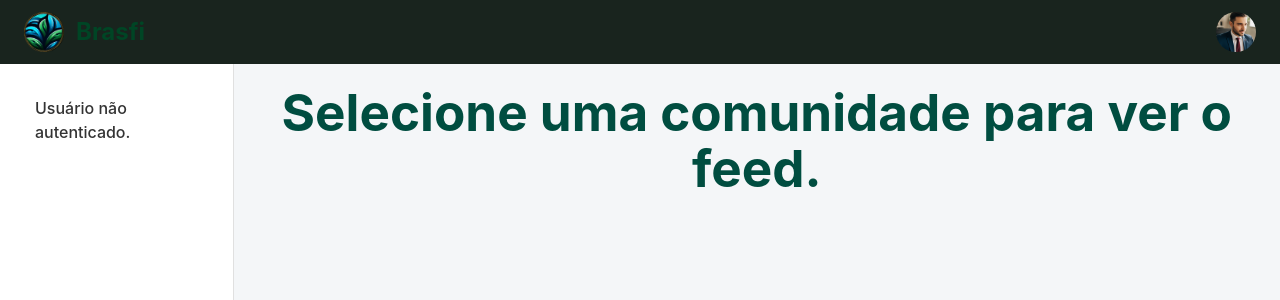
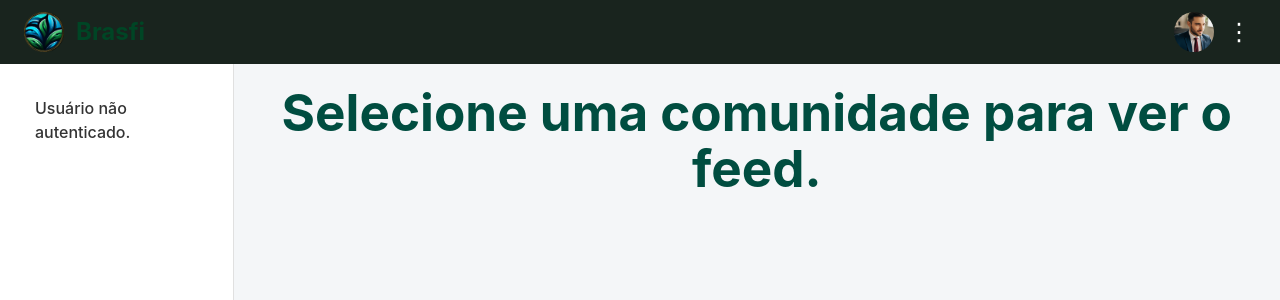
Before and after one commit to davimqz/Projeto-BRASFI, a React (Vite) app in the folder app-brasfi-frontend/: page /home in a window 1280 px wide. Shown: the top 300 px of the page. Built offline with nearby package versions, Linux system fonts and the light colour scheme.

Commit message:
[Fix] Ícone para Editar perfil e logout e área clicável do mesmo

```diff
--- a/app-brasfi-frontend/src/pages/Home.tsx
+++ b/app-brasfi-frontend/src/pages/Home.tsx
@@ -39,6 +39,10 @@ export default function Home() {
 
   // Estado para erro geral de edição de post (opcional, se quisermos um feedback mais centralizado)
   const [editPostError, setEditPostError] = useState<string | null>(null);
+
+  // Estado para o menu de configurações do usuário
+  const [isSettingsMenuOpen, setIsSettingsMenuOpen] = useState<boolean>(false);
+  const settingsMenuRef = useRef<HTMLDivElement>(null); // Ref para o menu dropdown
 
   // Ref para o observer da rolagem infinita
   const observer = useRef<IntersectionObserver | null>(null);
@@ -274,6 +278,46 @@ export default function Home() {
     }
   };
 
+  const toggleSettingsMenu = () => {
+    setIsSettingsMenuOpen(prev => !prev);
+  };
+
+  const handleLogout = () => {
+    localStorage.removeItem('token');
+    localStorage.removeItem('userId');
+    localStorage.removeItem('userName'); // Limpar nome do usuário também se estiver lá
+    setUserName(null);
+    setCurrentUserId(null);
+    setPosts([]); // Limpar posts
+    setCommunities([]); // Limpar comunidades
+    setSelectedCommunityId(null);
+    setIsSettingsMenuOpen(false); // Fechar o menu
+    navigate('/login');
+  };
+
+  // useEffect para fechar o menu de configurações se clicar fora dele
+  useEffect(() => {
+    const handleClickOutside = (event: MouseEvent) => {
+      if (isSettingsMenuOpen && settingsMenuRef.current &&
+          !settingsMenuRef.current.contains(event.target as Node)) {
+        // Se o clique não foi na área que abre o menu (avatar + ícone de settings)
+        // então feche o menu.
+        const avatarAndSettingsClickableArea = (event.target as HTMLElement).closest('.avatar-settings-clickable-area');
+        if (!avatarAndSettingsClickableArea) {
+            setIsSettingsMenuOpen(false);
+        }
+      }
+    };
+
+    if (isSettingsMenuOpen) {
+      document.addEventListener('mousedown', handleClickOutside);
+    }
+
+    return () => {
+      document.removeEventListener('mousedown', handleClickOutside);
+    };
+  }, [isSettingsMenuOpen]);
+
   return (
     <div className="home-container">
       {/* Header Superior */}
@@ -282,11 +326,31 @@ export default function Home() {
           <img src={logo} alt="Logo Brasfi" className="logo-header" />
           <h2 className="logo-name-header">Brasfi</h2>
         </div>
-        <div className="user-greeting-avatar-container"> {/* Novo container para agrupar saudação e avatar */}
+        <div className="user-actions-area">
           {userName && <span className="user-greeting">Olá, {userName}</span>}
-          <Link to="/profile" className="avatar-link">
-            <img src={profilePhoto} alt="Avatar do usuário" className="avatar-placeholder" />
-          </Link>
+          {/* Novo container para avatar e settings que será clicável */}
+          <div className="avatar-settings-clickable-area" onClick={toggleSettingsMenu} style={{ cursor: 'pointer' }}>
+            <div className="avatar-display-container">
+              <img src={profilePhoto} alt="Avatar do usuário" className="avatar-placeholder" />
+            </div>
+            <div className="settings-icon-container">
+              <button className="settings-button" aria-label="Configurações">
+                ⋮
+              </button>
+            </div>
+          </div>
+          {/* Menu dropdown continua posicionado em relação a user-actions-area ou um container pai específico se necessário */}
+          {/* Mas a ref para fechar ao clicar fora está no próprio dropdown */}
+          {isSettingsMenuOpen && (
+            <div className="settings-dropdown-menu" ref={settingsMenuRef} onClick={(e) => e.stopPropagation()}>
+              <Link to="/profile" className="settings-dropdown-item" onClick={() => setIsSettingsMenuOpen(false)}>
+                Editar Perfil
+              </Link>
+              <button onClick={handleLogout} className="settings-dropdown-item logout-button">
+                Sair
+              </button>
+            </div>
+          )}
         </div>
       </header>
 
--- a/app-brasfi-frontend/src/styles/home.css
+++ b/app-brasfi-frontend/src/styles/home.css
@@ -205,3 +205,80 @@
   --primary-darker: #2980b9; // Azul mais escuro para hover
 }
 */
+
+/* Estilos para a área de ações do usuário (saudação, avatar, configurações) */
+.user-actions-area {
+  display: flex;
+  align-items: center;
+  gap: 0.75rem; /* Espaço entre saudação, avatar e botão de config */
+  position: relative; /* Para posicionar o dropdown menu */
+}
+
+/* Novo estilo para a área clicável de avatar e settings */
+.avatar-settings-clickable-area {
+  display: flex;
+  align-items: center;
+  gap: 0.5rem; /* Espaçamento entre o avatar e os três pontinhos */
+}
+
+.settings-button {
+  background: none;
+  border: none;
+  color: var(--white, #ffffff);
+  font-size: 1.5rem; /* Tamanho do ícone de engrenagem */
+  cursor: pointer;
+  padding: 5px;
+  line-height: 1;
+  display: flex;
+  align-items: center;
+  justify-content: center;
+}
+
+.settings-button:hover {
+  color: var(--primary-light, #7bceff); /* Um tom mais claro da primária ou branco */
+}
+
+.settings-menu-container {
+ position: relative; /* Necessário para o posicionamento absoluto do dropdown */
+}
+
+.settings-dropdown-menu {
+  position: absolute;
+  top: 100%; /* Abaixo do botão de configurações */
+  right: 0; /* Alinhado à direita do container pai */
+  background-color: var(--white, #ffffff);
+  border: 1px solid var(--secondary-light, #e0e0e0);
+  border-radius: 6px;
+  box-shadow: 0 4px 12px rgba(0, 0, 0, 0.15);
+  z-index: 1010; /* Acima do header, mas abaixo de modais de alta prioridade */
+  min-width: 160px;
+  padding: 8px 0; /* Espaçamento interno vertical */
+}
+
+.settings-dropdown-item {
+  display: block;
+  width: 100%;
+  padding: 10px 15px;
+  text-align: left;
+  background: none;
+  border: none;
+  color: var(--dark-gray, #333);
+  cursor: pointer;
+  font-size: 0.95em;
+  text-decoration: none; /* Para o Link */
+  box-sizing: border-box;
+}
+
+.settings-dropdown-item:hover {
+  background-color: var(--secondary-lighter, #f0f0f0);
+  color: var(--primary, #00796b);
+}
+
+.settings-dropdown-item.logout-button {
+  color: var(--danger, #d9534f); /* Cor de perigo para logout */
+}
+
+.settings-dropdown-item.logout-button:hover {
+  background-color: var(--danger-light, #fbe9e7); /* Fundo claro para perigo no hover */
+  color: var(--danger-dark, #b71c1c);
+}
--- a/app-brasfi-frontend/src/styles/postItem.css
+++ b/app-brasfi-frontend/src/styles/postItem.css
@@ -124,7 +124,7 @@
   text-align: left;
   background: none;
   border: none;
-  color: darkgoldenrod; /* Alterado para amarelo escuro */
+  color: var(--primary, #00796b); /* Alterado para a cor primária (verde) */
   cursor: pointer;
   font-size: 0.9em;
 }
```
